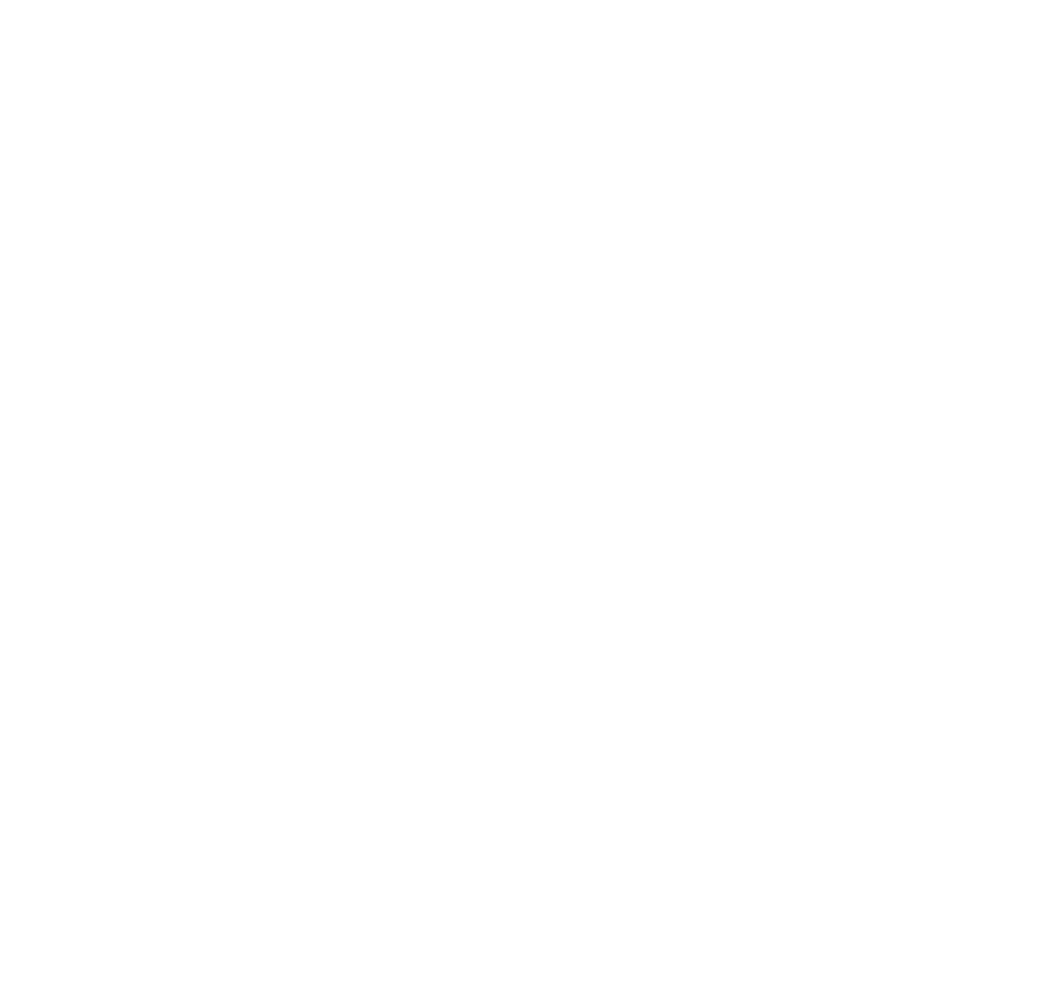
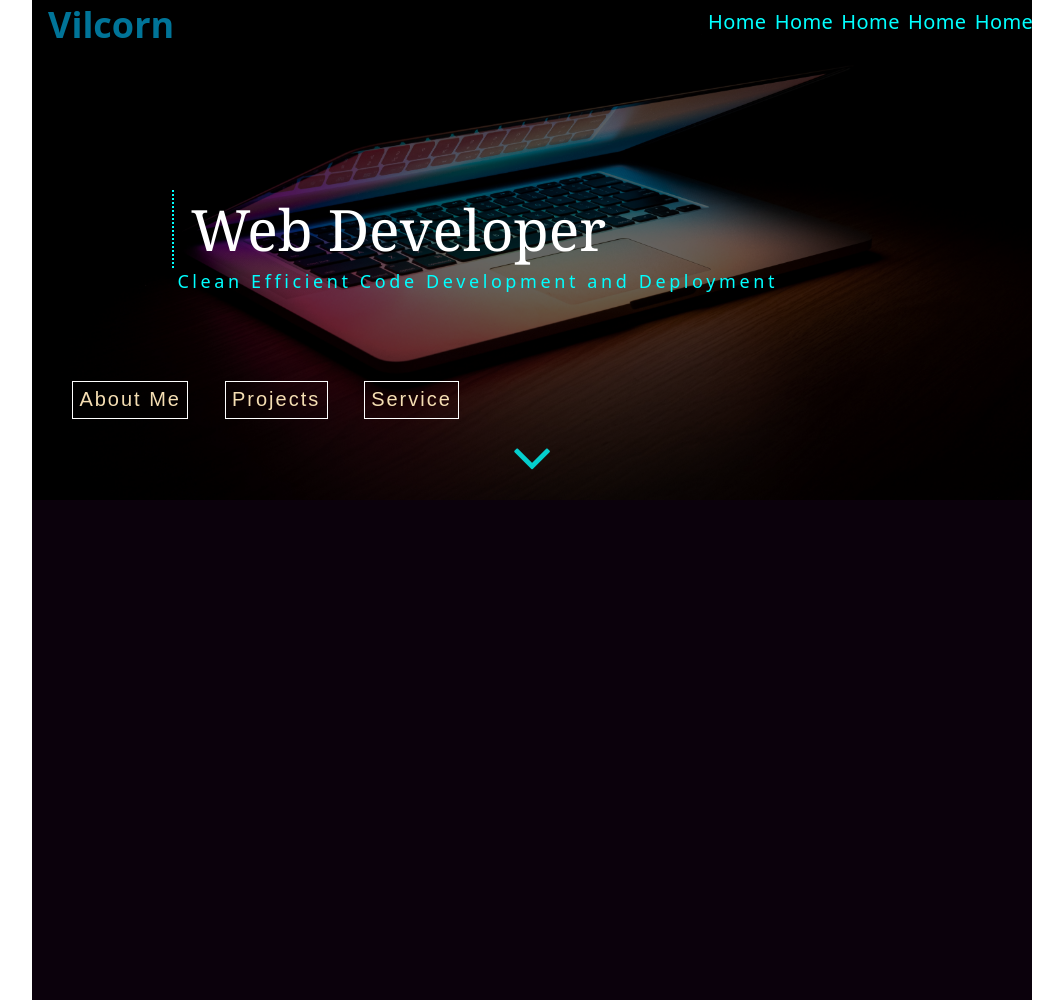
Before and after one commit to Matanga-F/Portfolio_website, a plain HTML site: page index.html in a window 1280 px wide. Shown: the whole page, without its empty margins (108-1171 px from the left). Before the commit the page ends 800 px from the top, so only its background shows below. Drawn offline with Linux system fonts and the light colour scheme.

Commit message:
landing page in process

```diff
--- a/css/styling.css
+++ b/css/styling.css
@@ -0,0 +1,189 @@
+*{
+    margin: 0;
+    padding:0;
+    box-sizing: border-box;
+}
+
+body {
+    background-color: white;
+    color: black;
+    font-family: 'Courier New', Courier, monospace;
+    overflow-x: none;
+
+}
+
+main{
+    width: 1000px;
+    margin: auto;
+    background-color: rgb(11, 1, 12);
+    color: white;
+    font-family: system-ui, -apple-system, BlinkMacSystemFont, 'Segoe UI', Roboto, Oxygen, Ubuntu, Cantarell, 'Open Sans', 'Helvetica Neue', sans-serif;
+}
+
+#landing_page{
+    height: 500px;
+    background-image: url("/asserts/img/landing_page2.jpg");
+    background-position: center;
+    background-size: cover;
+    background-repeat: no-repeat;
+    background-attachment: fixed;
+}
+
+.heading{
+    height: inherit;
+    background-color: rgba(0, 0, 0,0.6);
+}
+
+#logo {
+    position: absolute;
+    color:rgba(0, 194, 253, 0.6);
+    margin-left: 1rem;
+    font-weight: 100;
+    font-size: 18px;
+    font-family: system-ui, -apple-system, BlinkMacSystemFont, 'Segoe UI', Roboto, Oxygen, Ubuntu, Cantarell, 'Open Sans', 'Helvetica Neue', sans-serif;
+}
+
+#logo h1 {
+    position: fixed ;
+}
+
+#logo h1:hover {
+    cursor: pointer;
+}
+
+#nav {
+    width: auto;
+    background-color: rgba(0, 0, 0 0.65);
+    padding-left: 42rem;
+    height: 40px;
+
+}
+
+ul {
+    position: fixed ;
+    padding-top: 0.5em;
+
+}
+
+ul a {
+    text-decoration: none;
+    color: aqua;
+    font-size: 20px;
+    margin-left: 0.2em;
+    letter-spacing: 0.02em;
+    transition: all 0.6s ease-in;
+
+}
+
+ul a:hover{
+    color:white;
+    border-bottom: 1px solid rgba(0, 194, 253, 0.6);
+    letter-spacing: 0em;
+}
+
+ul a:active {
+    border-bottom: 1px solid rgba(253, 0, 0, 0.6);
+}
+
+/* =============================================================================================
+
+HEAADING DESIGN
+================================================================================================ */
+
+#landing_page #head {
+    margin-top: 15%;
+    margin-left: 14%;
+    color: red;
+}
+
+#head h1{
+    color: white;
+    font-size: 57px;
+    font-weight: 100;
+    font-family: Cambria, Cochin, Georgia, Times, 'Times New Roman', serif;
+    padding-left: 0.3em;
+    margin-bottom: 0.2em;
+    border-left: 2.8px dotted aqua;
+    transition: all 0.5s ease-in-out;
+}
+
+#head h1:hover {
+    filter: blur(0.8px);
+}
+
+#head p {
+    color:aqua;
+    margin-left:0.3em ;
+    font-weight: 500;
+    letter-spacing: 0.2em;
+    font-size:18px;
+    line-height: 0.3em;
+}
+
+.nav{
+    margin-top: 6rem;
+    margin-left: 0.5rem;
+}
+
+.nav button {
+    color: wheat;
+    font-weight: 100;
+    letter-spacing: 0.1em;
+    z-index: 1;
+    margin-left: 2rem;
+    padding: 0.4rem;
+    font-size: 20px;
+    background-color: transparent;
+    border: none;
+
+}
+.nav button{
+    border: 1px solid white;
+    transition: all 1s ease-in-out;
+}
+.nav button:hover{
+    cursor: pointer;
+    /* transform: translateY(360); */
+    border: none;
+    border-bottom: 2px solid rgba(0, 194, 253, 0.6);
+}
+/* ===============================
+ICONS DESIGN
+=================================== */
+
+.view_more {
+    /* margin-left: 30rem; */
+    text-align: center;
+    color: aqua;
+    width: 20%;
+    margin: auto;
+    cursor: pointer;
+}
+#links a{
+    position: aboslute;
+    text-align: right;
+    margin-top: -1rem;
+    margin-left: 60rem;
+}
+#links a{
+    color:rgba(253, 0, 0, 0.6)
+}
+
+
+.view_more h1{
+    animation: view_more 2s infinite forwards;
+}
+
+@keyframes view_more {
+    0%{margin-top: -2rem; opacity: 0;}
+    100%{margin-top: 1rem;opacity: 1;}
+
+
+}
+/* =============================================================================
+ABOUT ME SECTION
+================================================================================ */
+
+#about{
+    height: 500px;
+}
--- a/index.html
+++ b/index.html
@@ -4,11 +4,58 @@
     <meta charset="UTF-8">
     <meta http-equiv="X-UA-Compatible" content="IE=edge">
     <meta name="viewport" content="width=device-width, initial-scale=1.0">
+    <link href="./css/styling.css" rel="stylesheet" type="text/css" />
+    <link rel="stylesheet" href="https://cdn.jsdelivr.net/npm/@fortawesome/fontawesome-free@5.15.4/css/fontawesome.min.css" />
+    <link rel="stylesheet" href="https://cdnjs.cloudflare.com/ajax/libs/font-awesome/4.7.0/css/font-awesome.min.css">
     <title>PortFolio</title>
 </head>
 <body>
     <main>
+        <div id="landing_page">
+            <div class="heading">
+                <div id="logo">
+                    <h1>Vilcorn</h1>
+                </div>
+                <div id="nav">
+                    <ul>
+                        <a href="">Home</a>
+                        <a href="">Home</a>
+                        <a href="">Home</a>
+                        <a href="">Home</a>
+                        <a href="">Home</a>
+                    </ul>
+                </div>
 
+
+                <div id="head">
+                    <h1>Web Developer</h1>
+                    <p>Clean Efficient Code Development and Deployment</p>
+                </div>
+
+                <div class="nav">
+                    <button>About Me</button>
+                    <button>Projects</button>
+                    <button>Service</button>
+                </div>
+                <!-- <div id="links">
+                    <ul>
+                        <a href=""><i class="fa fa-linkedin" aria-hidden="true"></i></a>
+                        <a href=""><i class="fa fa-github" aria-hidden="true"></i></a>
+                        <a href=""><i class="fa fa-facebook" aria-hidden="true"></i></a>
+
+                    </ul>
+                </div> -->
+                <div class="view_more">
+                    <h1><i class="fa fa-angle-down fa-2x" aria-hidden="true"></i></h1>
+                </div>
+
+            </div>
+        </div>
+
+        <!-- ABOUT SECTION -->
+        <div id="about">
+
+        </div>
     </main>
 </body>
 </html>
```
Also changed, not shown: asserts/img/landing_page.jpg (added), asserts/img/landing_page2.jpg (added).
